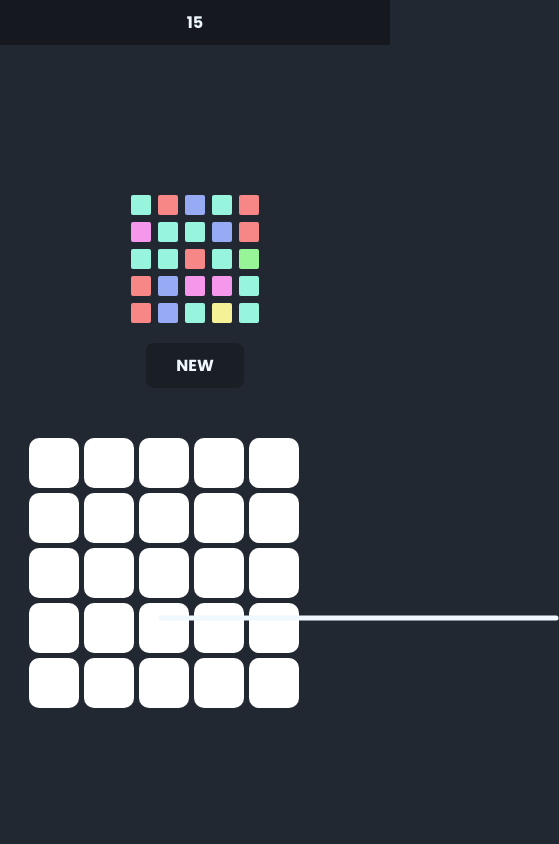
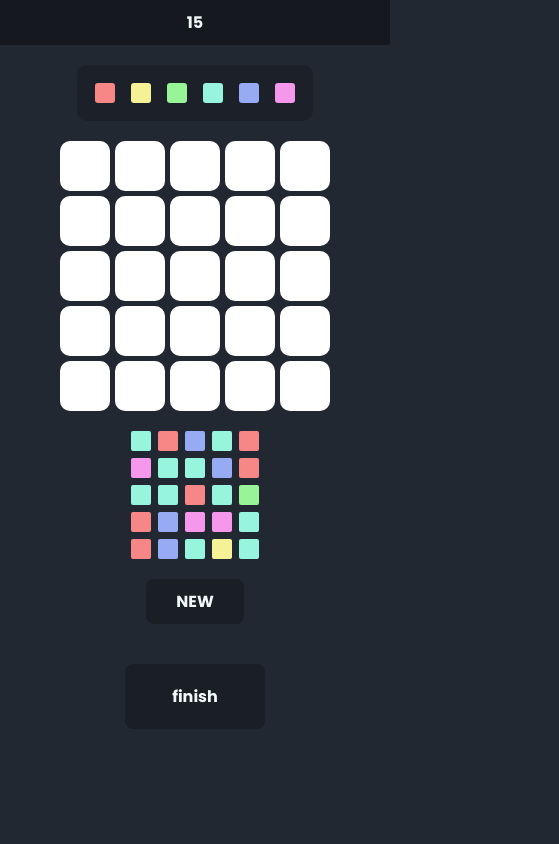
Before and after one commit to vogonPrayas/ColourMatch, a Next.js app in the folder colormatch/: page /singleplayer in a window 390 px wide. Shown: the top 844 px of the page, 559 px wide, since content can reach past the window. Built offline with nearby package versions, Linux system fonts and the light colour scheme.

Commit message:
made the game responsive

```diff
--- a/colormatch/src/app/components/color.tsx
+++ b/colormatch/src/app/components/color.tsx
@@ -9,10 +9,6 @@ const Color = ({colors}:{colors:string}) => {
 
 const style={
     backgroundColor:`#${colors}`,
-    width:"40px",
-    height:"40px",
-    margin:"10px",
-    borderRadius:"8px",
 }
 
 const onColor=()=>{
--- a/colormatch/src/app/css/button.css
+++ b/colormatch/src/app/css/button.css
@@ -14,8 +14,8 @@
     padding: 10px 30px;
 }
 
-.find{
-    margin-left: 35%;
+.finish{
+    margin-left: 25%;
     /* margin: auto; */
 }
 
@@ -33,3 +33,15 @@
     width: 99vw;
     margin-top: 100px;
 }
+@media screen and (max-width: 650px) {
+    .finish{
+
+        margin: auto;
+        margin-top: 40px;
+        margin-bottom:40PX ;
+        width: 100px;
+        padding: 20px;
+        text-align: center;
+    }
+
+}
--- a/colormatch/src/app/css/color.css
+++ b/colormatch/src/app/css/color.css
@@ -4,10 +4,18 @@
     border-radius: 10px;
     margin-top: 45px;
     margin-left: 30px;
+    margin: auto;
 }
 
 .Rcon{
     display: flex;
+}
+
+.color{
+    width:40px;
+    height: 40px;
+    border-radius:8px;
+    margin: 10px;
 }
 
 .color:hover{
@@ -15,12 +23,22 @@
     cursor: pointer;
 }
 
+@media screen and (max-width: 650px) {
 
-@media screen and (max-width: 650px) {
     .Ccontainer{
         display: flex;
         flex-direction: row;
+        margin-top: 20px;
+        padding: 10px 10px;
     }
+
+    .color{
+        width: 20px;
+        height: 20px;
+        border-radius: 3px;
+        margin: 8px;
+    }
+
     .color:hover{
         transform: translateY(3px);
         cursor: pointer;
--- a/colormatch/src/app/css/randomBox.css
+++ b/colormatch/src/app/css/randomBox.css
@@ -10,3 +10,9 @@
     margin: auto;
     margin-top: 20px;
 }
+@media screen and (max-width: 650px) {
+    .RandomContainer{
+        margin-top:20px;
+    }
+
+}
--- a/colormatch/src/app/css/singleplayer.css
+++ b/colormatch/src/app/css/singleplayer.css
@@ -10,18 +10,20 @@
 .container{
     margin-top: 50px;
     background-color: none;
+    margin: auto;
 }
 
 
 .ColBoxcon{
-    /* display: flex;
-    justify-content: space-around; */
-    /* flex-wrap: wrap; */
+    display: flex;
+    justify-content: space-around;
+    gap:20px;
+    flex-wrap: wrap;
 }
 .con{
     display: flex;
     justify-content: space-around;
-    flex-wrap: wrap-reverse;
+    flex-wrap: wrap;
 }
 
 .border{
@@ -34,7 +36,17 @@
 
 @media screen and (max-width: 650px) {
     .border{
-        transform: rotate(90deg);
+        display: none;
     }
-
+    .ColBoxcon{
+        display: flex;
+        justify-content: space-evenly;
+        gap:20px;
+        flex-direction: column;
+    }
+    .con{
+        display: flex;
+        justify-content: space-evenly;
+        flex-direction: column;
+    }
 }
--- a/colormatch/src/app/singleplayer/page.tsx
+++ b/colormatch/src/app/singleplayer/page.tsx
@@ -56,16 +56,16 @@ const Page: React.FC = () => {
 
       <Timer/>
     <div className="con">
-      <Colors />
+
       <div className="ColBoxcon">
-
+        <Colors />
         <div className="container">
           {array.map(name => (<Box key={name} index={name} small={false}/>))}</div>
       </div>
         <div className="border"> </div>
         <Random></Random>
     </div>
-      <div onClick={go} className="button sButton find">finish</div>
+      <div onClick={go} className="button sButton finish">finish</div>
 
       {gameOver?<Gameover/>:""}
 
```
Also changed, not shown: colormatch/src/app/singleplayer/@random/page.tsx (deleted, +0 -18 lines).
